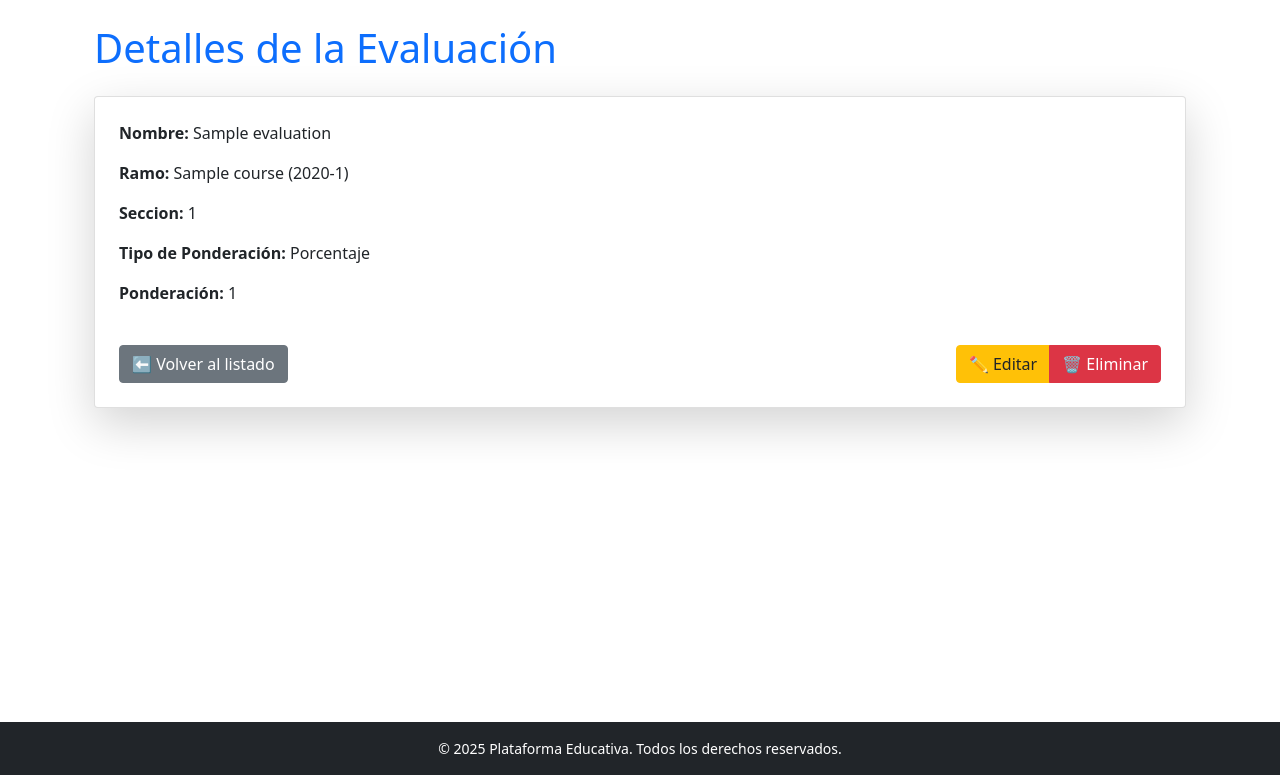
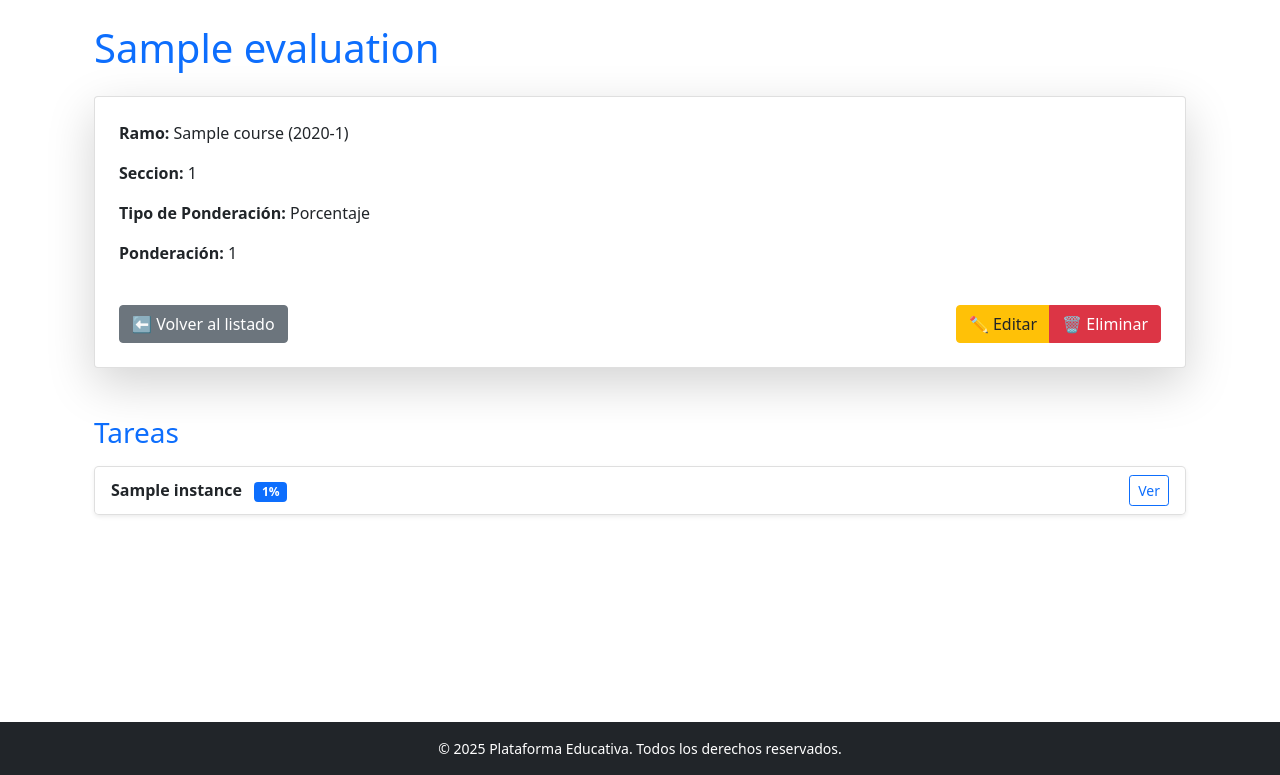
Before and after one commit to AlbertoZuiga/verificable-grupo-8, a Flask app: page /evaluations/1 in a window 1280 px wide. Shown: the part 56-831 px from the top of the page. Run offline with Flask 3, Linux system fonts and the light colour scheme; tables that the repository leaves empty hold one stand-in row (values such as "Sample post").

Commit message:
evaluation_instances added to evaluation view

```diff
--- a/app/models/evaluation.py
+++ b/app/models/evaluation.py
@@ -15,3 +15,7 @@ class Evaluation(kanvas_db.Model):
 
     def __repr__(self):
         return f"<Evaluation id={self.id}, title={self.title}, weighing_system={self.weighing_system}>"
+
+    @property
+    def total_weighing(self):
+        return sum(instance.weighing for instance in self.instances)
--- a/app/models/section.py
+++ b/app/models/section.py
@@ -26,4 +26,4 @@ class Section(kanvas_db.Model):
 
     @property
     def total_weighing(self):
-        return sum(e.weighing for e in self.evaluations)
+        return sum(evaluation.weighing for evaluation in self.evaluations)
--- a/app/routes/evaluation_routes.py
+++ b/app/routes/evaluation_routes.py
@@ -13,7 +13,7 @@ def index():
 @evaluation_bp.route('/<int:id>')
 def show(id):
     evaluation = Evaluation.query.get_or_404(id)
-    return render_template('evaluations/show.html', evaluation=evaluation)
+    return render_template('evaluations/show.html', evaluation=evaluation, WeighingType=WeighingType)
 
 @evaluation_bp.route('/create', methods=['GET', 'POST'])
 def create():
--- a/app/templates/evaluations/show.html
+++ b/app/templates/evaluations/show.html
@@ -1,18 +1,14 @@
-{% extends "base.html" %} {% block title %}Evaluación: {{evaluation.title}}{%
-endblock %} {% block content %}
+{% extends "base.html" %}
+
+{% block title %}Evaluación: {{evaluation.title}}{% endblock %}
+
+{% block content %}
 <div class="container">
-  <h1 class="mb-4 text-primary">Detalles de la Evaluación</h1>
+  <h1 class="mb-4 text-primary">{{ evaluation.title }}</h1>
   <div class="card shadow-lg p-4">
-    <p><strong>Nombre:</strong> {{ evaluation.title }}</p>
-    <p>
-      <strong>Ramo:</strong> {{ evaluation.section.course_instance.course.title
-      }} ({{ evaluation.section.course_instance.year }}-{{
-      evaluation.section.course_instance.semester }})
-    </p>
+    <p><strong>Ramo:</strong> {{ evaluation.section.course_instance.course.title}} ({{ evaluation.section.course_instance.year }}-{{ evaluation.section.course_instance.semester }})</p>
     <p><strong>Seccion:</strong> {{ evaluation.section.code }}</p>
-    <p>
-      <strong>Tipo de Ponderación:</strong> {{ evaluation.weighing_system }}
-    </p>
+    <p><strong>Tipo de Ponderación:</strong> {{ evaluation.weighing_system }}</p>
     <p><strong>Ponderación:</strong> {{ evaluation.weighing }}</p>
 
     <div class="mt-4 d-flex justify-content-between">
@@ -20,21 +16,35 @@ endblock %} {% block content %}
         ⬅ Volver al listado
       </a>
       <div class="btn-group" role="group">
-        <a
-          href="{{ url_for('evaluation.edit', id=evaluation.id) }}"
-          class="btn btn-warning text-dark"
-        >
+        <a href="{{ url_for('evaluation.edit', id=evaluation.id) }}" class="btn btn-warning text-dark">
           ✏ Editar
         </a>
-        <a
-          href="{{ url_for('evaluation.delete', id=evaluation.id) }}"
-          class="btn btn-danger"
-          onclick="return confirm('¿Estás seguro de que deseas eliminar este curso?');"
-        >
+        <a href="{{ url_for('evaluation.delete', id=evaluation.id) }}" class="btn btn-danger" onclick="return confirm('¿Estás seguro de que deseas eliminar este curso?');">
           🗑 Eliminar
         </a>
       </div>
     </div>
   </div>
+
+
+
+  <h3 class="mt-5 text-primary">Tareas</h3>
+  <div class="list-group mt-3 shadow-sm rounded-3">
+    {% for instance in evaluation.instances %}
+      <div class="list-group-item d-flex justify-content-between align-items-center">
+        <div>
+          <strong>{{ instance.title }}</strong>
+          {% if evaluation.weighing_system == WeighingType.WEIGHT %}
+            <span class="badge bg-primary ms-2">{{ instance.instance_weighing }}/{{ evaluation.total_weighing }}</span>
+          {% else %}
+            <span class="badge bg-primary ms-2">{{ instance.instance_weighing }}%</span>
+          {% endif %}
+        </div>
+        <a href="{{ url_for('course_instance.show', id=instance.id) }}" class="btn btn-sm btn-outline-primary">Ver</a>
+      </div>
+    {% else %}
+      <p class="text-muted">No hay tareas para esta evaluación.</p>
+    {% endfor %}
+  </div>
 </div>
 {% endblock %}
```
